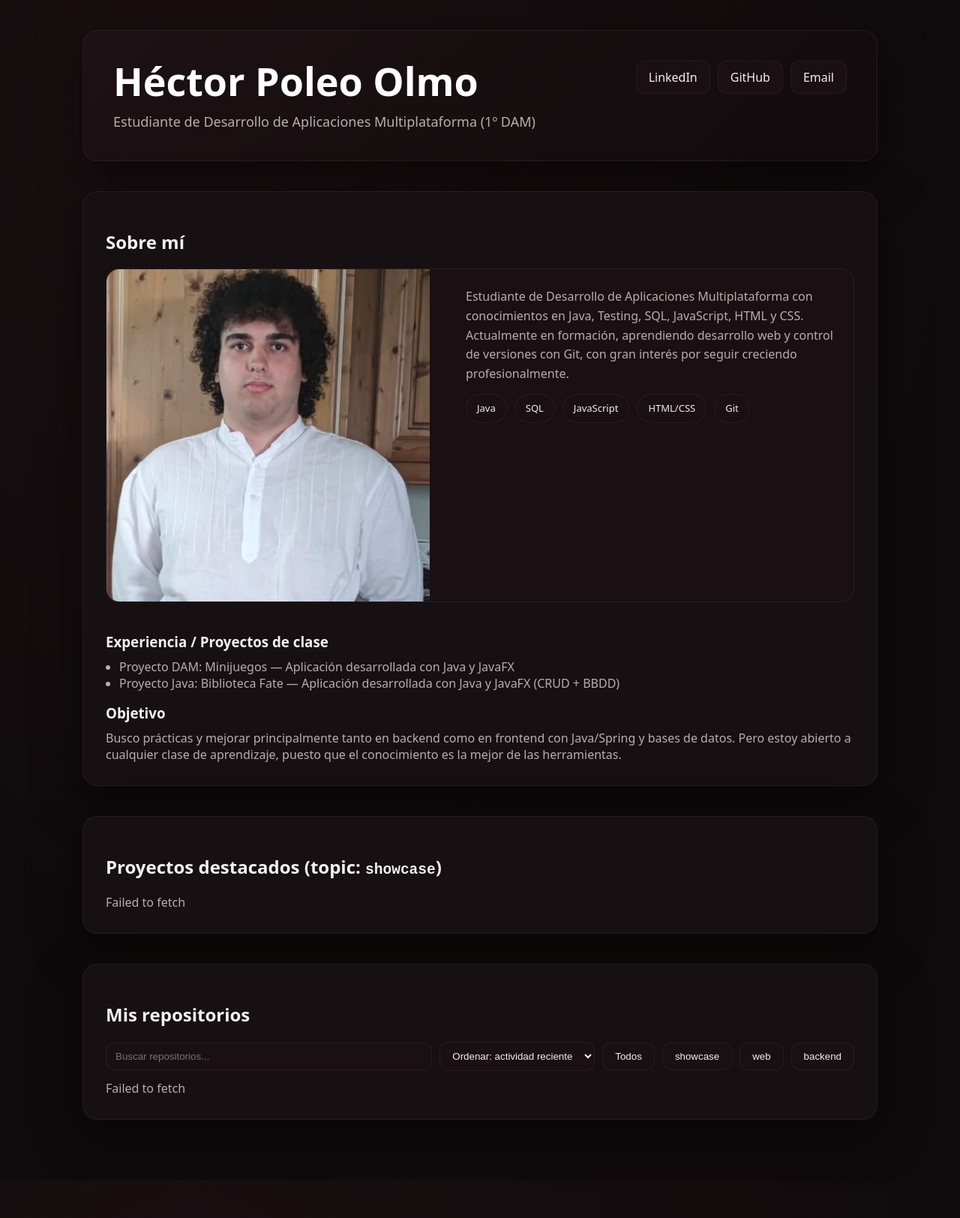
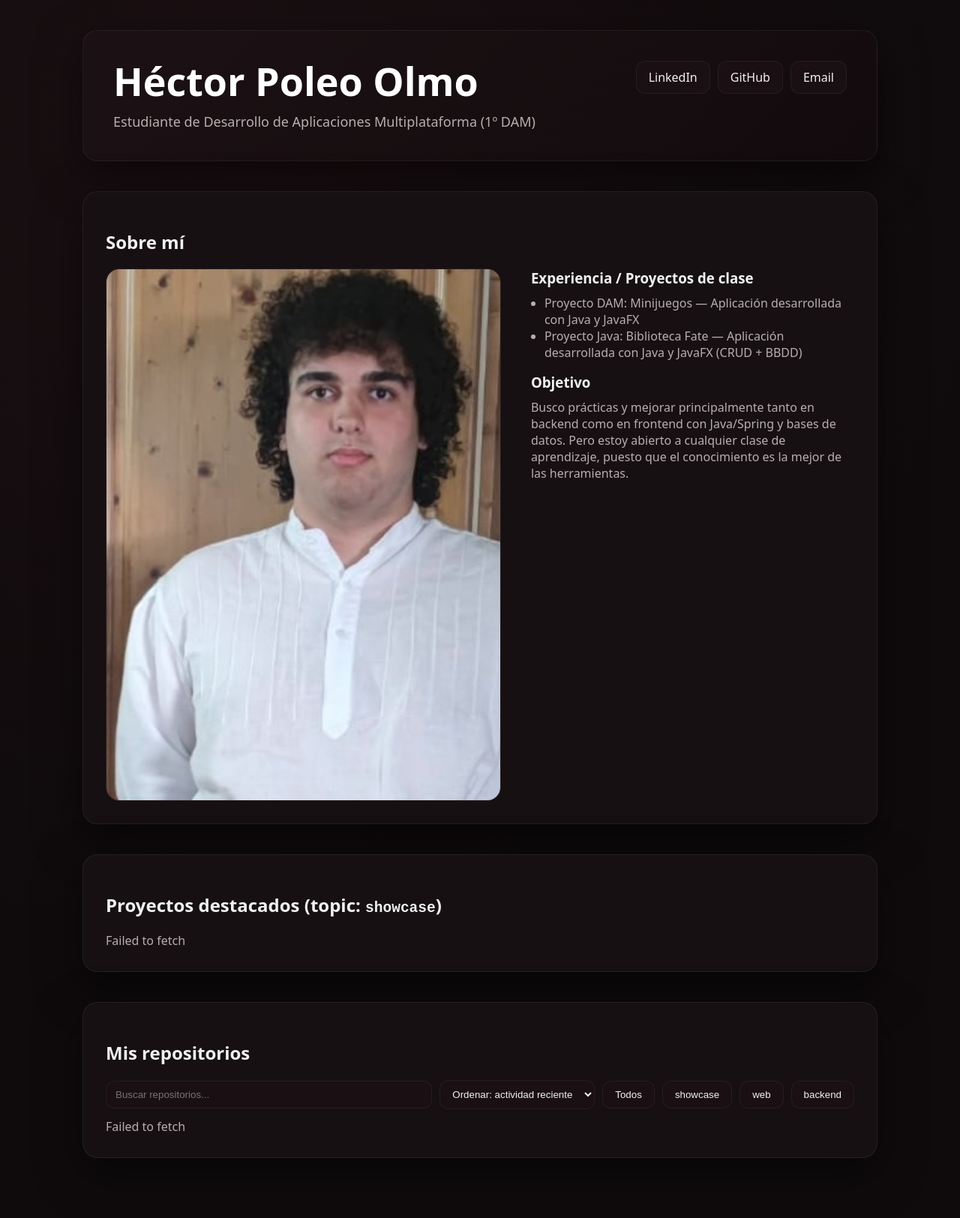
Before and after one commit to HectorPoleo/hectorpoleo.github.io, a Jekyll site: the page built from index.html, in a window 1280 px wide. Shown: the whole page at 75% size. Built offline with Jekyll 4.4.1, drawn with Linux system fonts in a browser that asks for light colours; before the commit the page ends 1573 px from its top, so only the background shows below that.

Commit message:
Update styles.css

```diff
--- a/assets/css/styles.css
+++ b/assets/css/styles.css
@@ -73,7 +73,6 @@ body{
 
 .grid2{
   display:grid;
-  align-items:center
   grid-template-columns:1.1fr .9fr;
   gap:40px;
 }
@@ -95,14 +94,11 @@ body{
 }
 
 .profile-img{
-  width:50%;
-  height:70%;
+  width:100%;
+  height:auto;
   object-fit:cover;
-  display:flex;
+  display:block;
   border-radius:16px;
-}
-.text-img{
-  max-width:500px;
 }
 
 .profile .bio{
```
